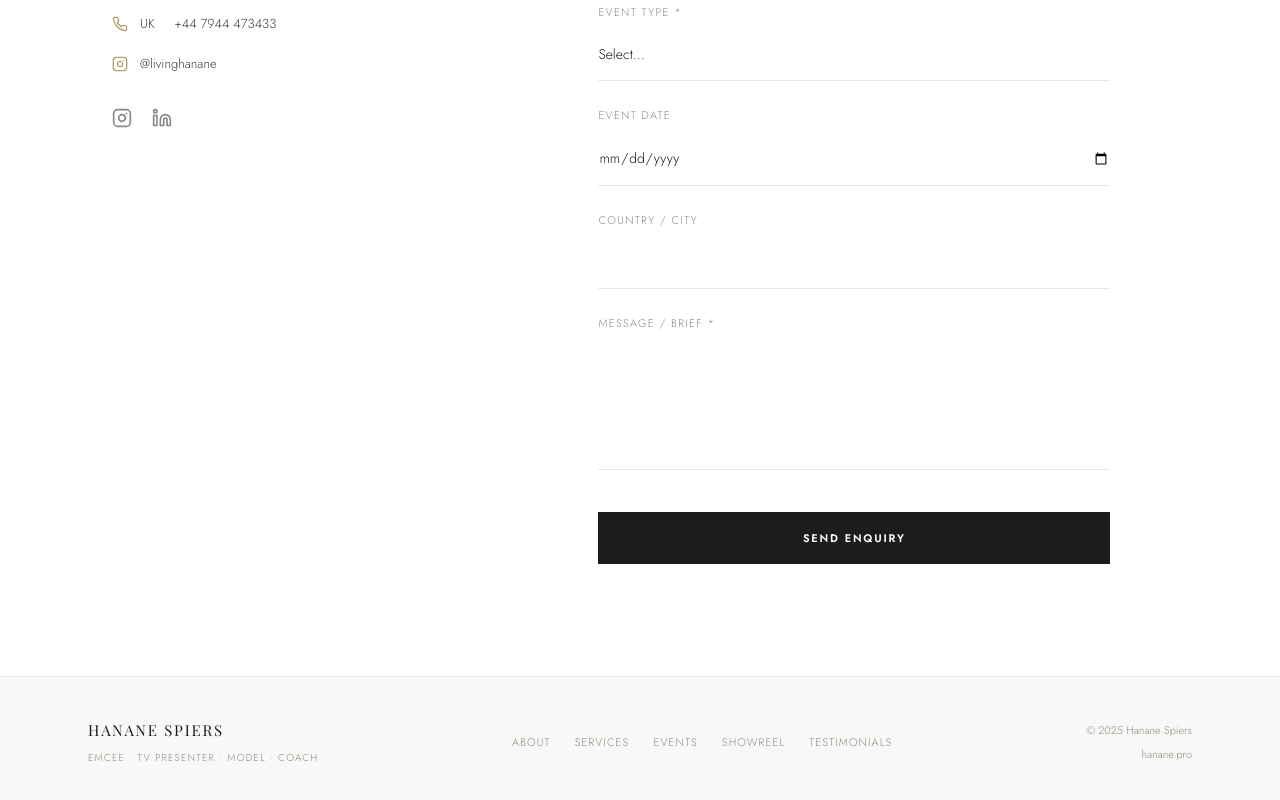
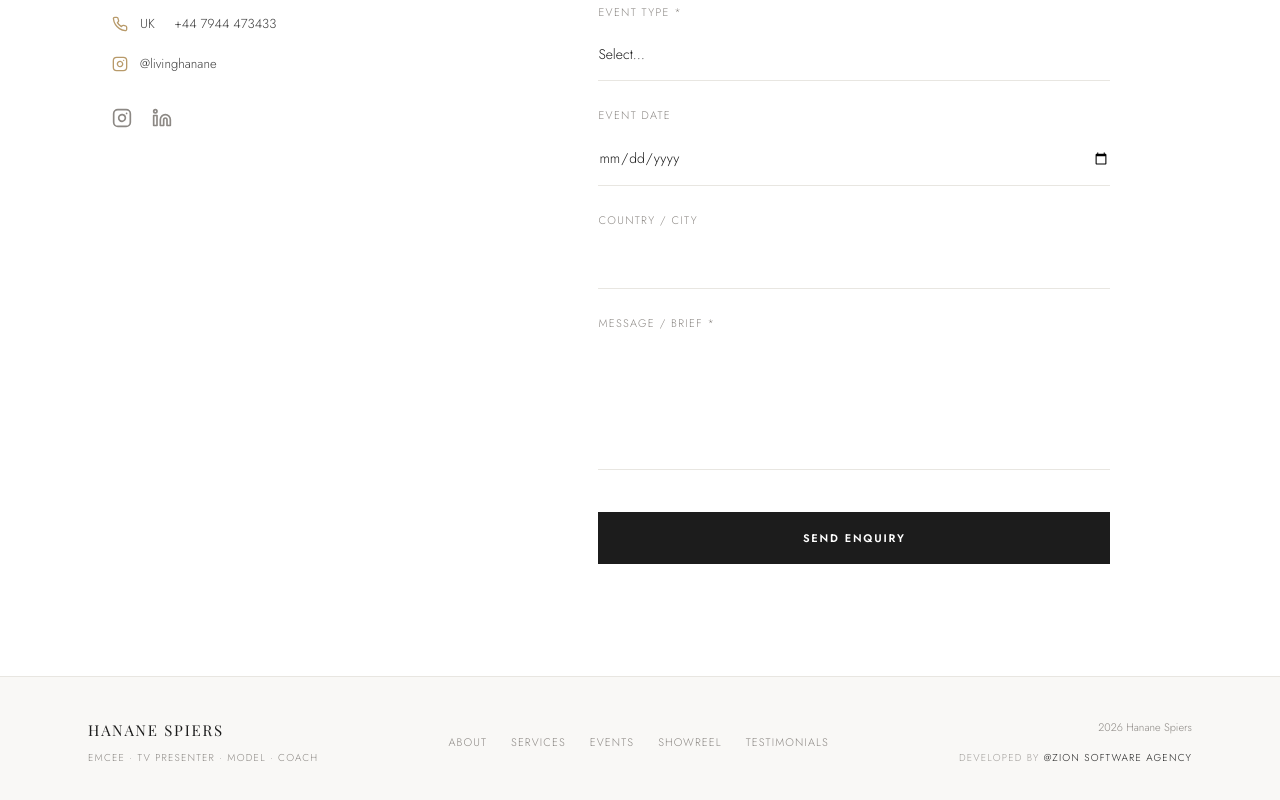
Before and after one commit to soresagetachew/hanane-pro, a Next.js app: page / in a window 1280 px wide. Shown: the part 8294-9094 px from the top of the page. Built offline with nearby package versions, Linux system fonts and the light colour scheme.

Commit message:
feat(footer): add 'Developed by @Zion Software Agency' credit

```diff
--- a/components/sections/Footer.tsx
+++ b/components/sections/Footer.tsx
@@ -26,8 +26,19 @@ export default function Footer() {
         </nav>
 
         <div className="md:text-right">
-          <p className="font-jost text-[11px] text-stone">© 2025 Hanane Spiers</p>
-          <p className="font-jost text-[11px] text-stone mt-1">hanane.pro</p>
+          <p className="font-jost text-[11px] text-stone">2026 Hanane Spiers</p>
+          {/* <p className="font-jost text-[11px] text-stone mt-1">hanane.pro</p> */}
+          <p className="font-jost text-[10px] uppercase tracking-[0.12em] text-stone/80 mt-3">
+            Developed by{" "}
+            <a
+              href="https://www.instagram.com/soraprogrammer"
+              target="_blank"
+              rel="noreferrer noopener"
+              className="text-ink hover:text-warm-gold transition-colors"
+            >
+              @Zion Software Agency
+            </a>
+          </p>
         </div>
       </div>
     </footer>
```
